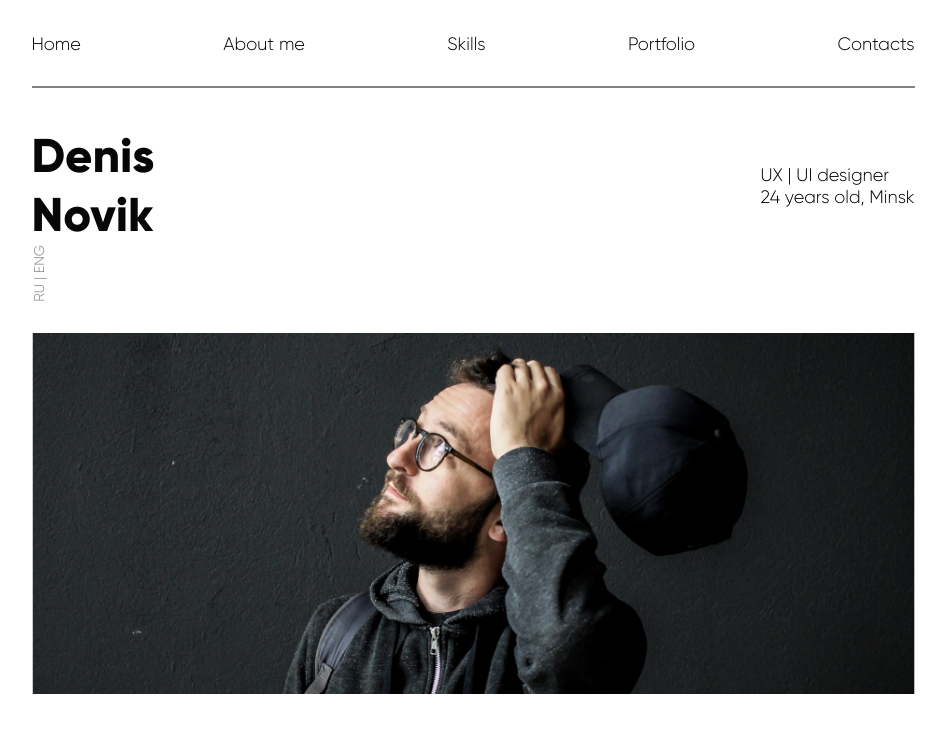
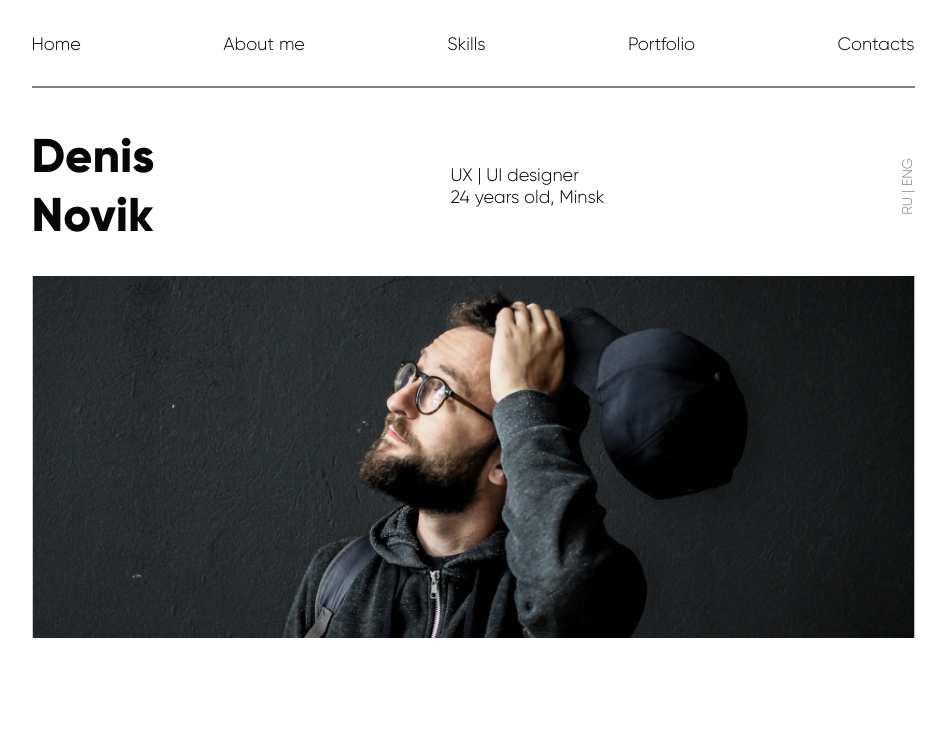
Before and after one commit to Dmitriy-kartavyi/Denis-Novik, a plain HTML site: page index.html in a window 1280 px wide. Shown: the top 739 px of the page, without its empty margins (167-1113 px from the left). Drawn offline with Linux system fonts and the light colour scheme; a script that the page names is missing.

Commit message:
Add files via upload

```diff
--- a/css/stylesheet.css
+++ b/css/stylesheet.css
@@ -269,8 +269,7 @@ body._lock {
 
 .present__text {
   margin: 39px 0 0 0;
-  display: grid;
-  grid-template-columns: repeat(2, auto);
+  display: flex;
   justify-content: space-between;
   align-items: center;
 }
--- a/index.html
+++ b/index.html
@@ -5,7 +5,7 @@
 	<!-- Заголовок страницы, контейнер для других важных данных (не отображается) -->
 	<head>
 		<!-- Заголовок страницы в браузере -->
-		<title></title>
+		<title>Denis Novik</title>
 		<!-- Подключаем CSS -->
 		<link rel="stylesheet" href="css/stylesheet.css"/>
 		<!-- Кодировка страницы -->
```
